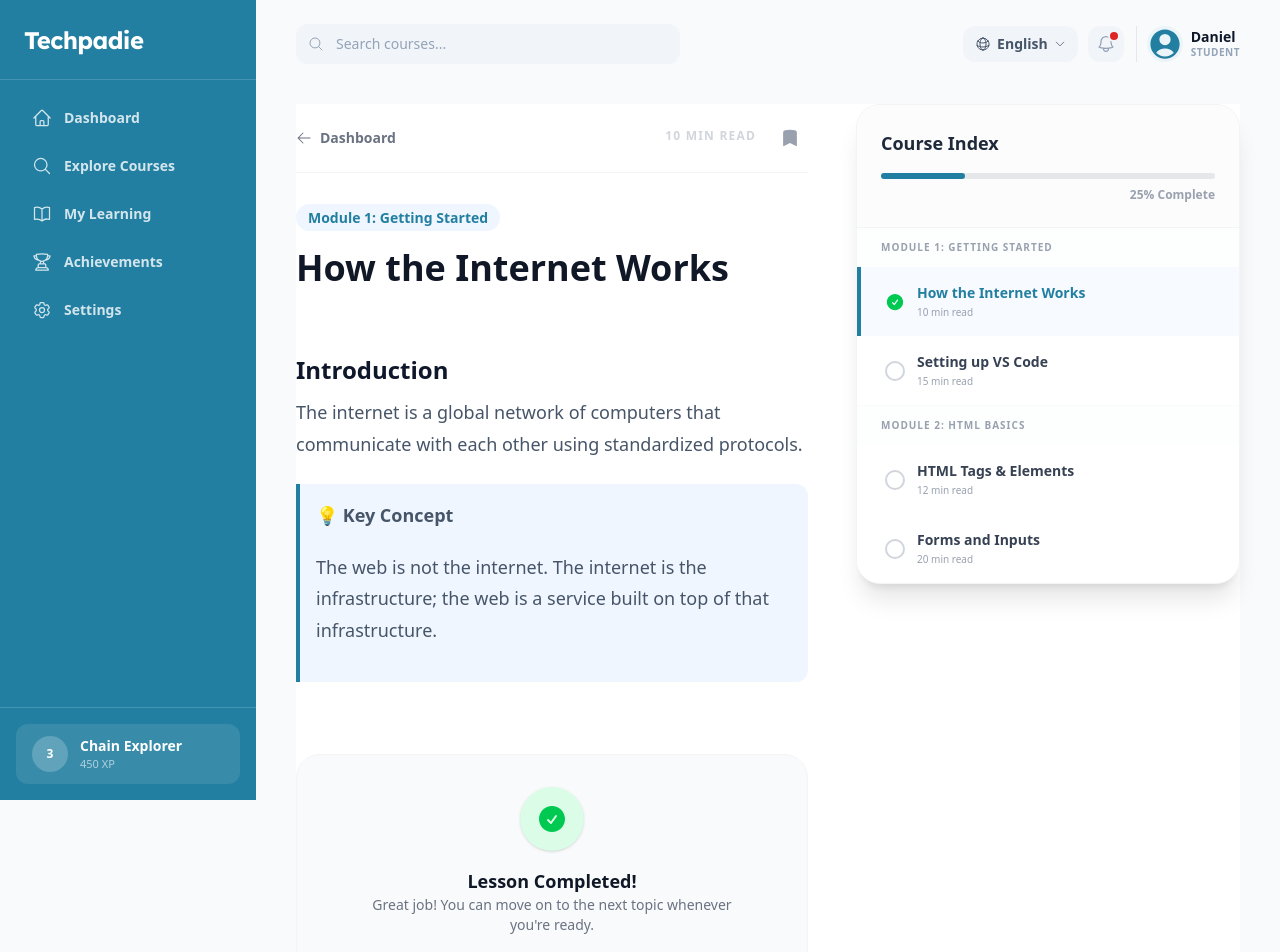
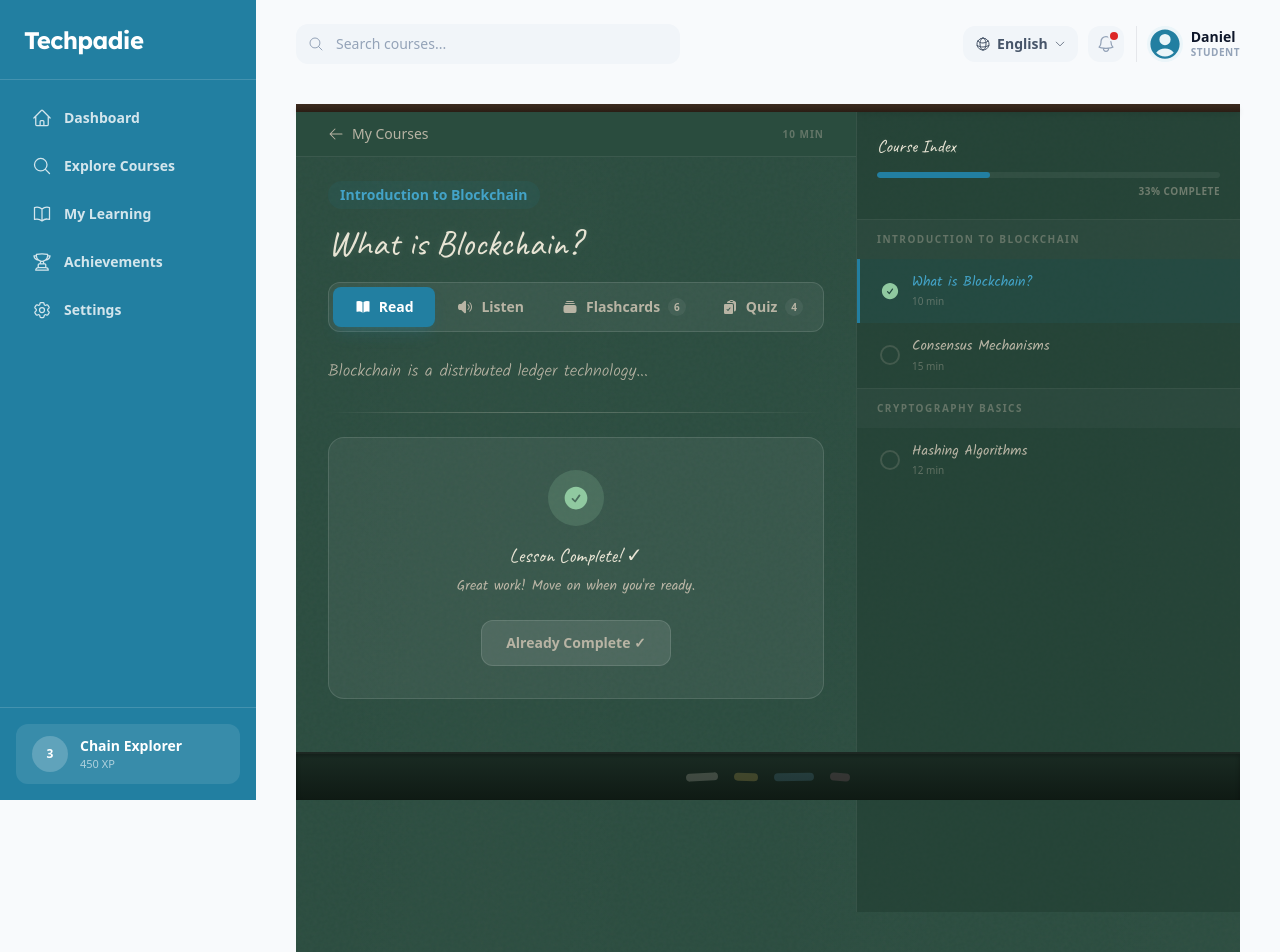
Before and after one commit to TeenGirlsinBlockchain/Techpadie, a Next.js app: page /dashboard/learn/1 in a window 1280 px wide. Shown: the top 952 px of the page. Built offline with nearby package versions, Linux system fonts and the light colour scheme.

Commit message:
made several changes

```diff
--- a/app/dashboard/explore/page.tsx
+++ b/app/dashboard/explore/page.tsx
@@ -1,3 +1,4 @@
+
 'use client';
 
 import React, { useState, useMemo } from 'react';
--- a/app/dashboard/learn/[courseId]/page.tsx
+++ b/app/dashboard/learn/[courseId]/page.tsx
@@ -1,280 +1,220 @@
-"use client";
+'use client';
 
-import React, { useState, useMemo } from 'react';
+import React, { useState, useMemo, useCallback } from 'react';
 import Link from 'next/link';
+import ChalkboardShell from '../components/ChalkboardShell';
+import LessonTabs from '../components/LessonTabs';
+import ReadPanel from '../components/ReadPanel';
+import ListenPanel from '../components/ListenPanel';
+import FlashcardsPanel from '../components/FlashcardsPanel';
+import QuizPanel from '../components/QuizPanel';
+import ChalkSyllabus from '../components/ChalkSyllabus';
+import Drawer from '@/app/components/ui/Drawer';
+import { useGamification } from '@/app/context/GamificationContext';
+import { getLessonGeneratedContent } from '@/app/lib/mockLearnData';
+import { MOCK_COURSES } from '@/app/lib/mockData';
+import { XP_REWARDS } from '@/app/lib/constants';
+import type { Lesson, LessonTab } from '@/app/types';
 import {
-  CheckCircleIcon,
-  ChevronRightIcon,
   ArrowLeftIcon,
-  BookmarkIcon,
-  ClipboardDocumentIcon
+  ListBulletIcon,
+  BoltIcon,
 } from '@heroicons/react/24/solid';
 
-// --- MOCK DATA ---
-const COURSE_CONTENT = {
-  id: 1,
-  title: 'Introduction to Web development',
-  progress: 35,
-  modules: [
-    {
-      id: 1,
-      title: 'Module 1: Getting Started',
-      lessons: [
-        {
-          id: 101,
-          title: 'How the Internet Works',
-          duration: '10 min read',
-          isCompleted: true,
-          type: 'text',
-          content: `
-            <h2 class="text-2xl font-bold text-gray-900 mb-4">Introduction</h2>
-            <p class="mb-6 text-gray-600 leading-relaxed text-lg">
-              The internet is a global network of computers that communicate with each other using standardized protocols.
-            </p>
-            <div class="bg-blue-50 border-l-4 border-[#227FA1] p-4 my-6 rounded-r-xl">
-              <p class="text-[#227FA1] font-bold text-sm">💡 Key Concept</p>
-              <p class="text-gray-700 mt-1">
-                The web is not the internet. The internet is the infrastructure; the web is a service built on top of that infrastructure.
-              </p>
-            </div>
-          `
-        },
-        {
-          id: 102,
-          title: 'Setting up VS Code',
-          duration: '15 min read',
-          isCompleted: false,
-          type: 'text',
-          content: `
-             <h2 class="text-2xl font-bold text-gray-900 mb-4">Installation</h2>
-             <p class="mb-6 text-gray-600 leading-relaxed text-lg">
-               Visual Studio Code is a lightweight but powerful source code editor.
-             </p>
-             `
-        }
-      ]
-    },
-    {
-      id: 2,
-      title: 'Module 2: HTML Basics',
-      lessons: [
-        { id: 201, title: 'HTML Tags & Elements', duration: '12 min read', isCompleted: false, type: 'text', content: '<p>HTML stands for HyperText Markup Language...</p>' },
-        { id: 202, title: 'Forms and Inputs', duration: '20 min read', isCompleted: false, type: 'text', content: '<p>Forms are used to collect user input...</p>' },
-      ]
-    }
-  ]
-};
+export default function CourseLearnPage({ params }: { params: { courseId: string } }) {
+  const course = MOCK_COURSES.find((c) => c.id === params.courseId) || MOCK_COURSES[0];
 
-export default function CourseLearnPage({ params }: { params: { courseId: string } }) {
-  // 1. Initialize State
-  // We default to the very first lesson of the first module
-  const [activeLesson, setActiveLesson] = useState(COURSE_CONTENT.modules[0].lessons[0]);
-  const [completedLessonIds, setCompletedLessonIds] = useState<number[]>([101]); // Mocking completed IDs
+  const flatLessons = useMemo(
+    () => course.modules.flatMap((m) => m.lessons),
+    [course]
+  );
 
-  // 2. Flatten Lessons for Easy Navigation
-  // This turns the nested structure into a simple list: [Lesson1, Lesson2, Lesson3, Lesson4...]
-  const flatLessons = useMemo(() => {
-    return COURSE_CONTENT.modules.flatMap(module => module.lessons);
+  const [activeLesson, setActiveLesson] = useState<Lesson>(flatLessons[0] || course.modules[0]?.lessons[0]);
+  const [activeTab, setActiveTab] = useState<LessonTab>('read');
+  const [completedIds, setCompletedIds] = useState<Set<string>>(new Set(['les_001']));
+  const [isSyllabusOpen, setIsSyllabusOpen] = useState(false);
+  const [xpToast, setXpToast] = useState<number | null>(null);
+
+  const { addXP } = useGamification();
+
+  const currentIndex = flatLessons.findIndex((l) => l.id === activeLesson?.id);
+  const isLastLesson = currentIndex === flatLessons.length - 1;
+  const generatedContent = activeLesson ? getLessonGeneratedContent(activeLesson.id) : null;
+
+  const selectLesson = useCallback((lesson: Lesson) => {
+    setActiveLesson(lesson);
+    setActiveTab('read');
+    setIsSyllabusOpen(false);
+    window.scrollTo({ top: 0, behavior: 'smooth' });
   }, []);
 
-  // 3. Calculate Current Position
-  const currentIndex = flatLessons.findIndex(l => l.id === activeLesson.id);
-  const isFirstLesson = currentIndex === 0;
-  const isLastLesson = currentIndex === flatLessons.length - 1;
+  const showXpToast = useCallback((amount: number) => {
+    setXpToast(amount);
+    setTimeout(() => setXpToast(null), 2500);
+  }, []);
 
-  // 4. Navigation Handlers
-  const handleNext = () => {
+  const handleMarkComplete = useCallback(() => {
+    if (!activeLesson) return;
+    if (!completedIds.has(activeLesson.id)) {
+      setCompletedIds((prev) => {
+        const next = new Set(prev);
+        next.add(activeLesson.id);
+        return next;
+      });
+      addXP(XP_REWARDS.lessonCompleted);
+      showXpToast(XP_REWARDS.lessonCompleted);
+    }
     if (!isLastLesson) {
-      const nextLesson = flatLessons[currentIndex + 1];
-      setActiveLesson(nextLesson);
-      window.scrollTo({ top: 0, behavior: 'smooth' });
+      const next = flatLessons[currentIndex + 1];
+      selectLesson(next);
     }
-  };
+  }, [activeLesson, completedIds, isLastLesson, currentIndex, flatLessons, addXP, selectLesson, showXpToast]);
 
-  const handlePrevious = () => {
-    if (!isFirstLesson) {
-      const prevLesson = flatLessons[currentIndex - 1];
-      setActiveLesson(prevLesson);
-      window.scrollTo({ top: 0, behavior: 'smooth' });
+  const currentModule = course.modules.find((m) =>
+    m.lessons.some((l) => l.id === activeLesson?.id)
+  );
+
+  // Guard: if no lessons in course
+  if (!activeLesson || flatLessons.length === 0) {
+    return (
+      <ChalkboardShell>
+        <div className="flex items-center justify-center min-h-screen px-6">
+          <div className="text-center">
+            <h2 className="font-chalk text-2xl text-chalk-white mb-3">No lessons available</h2>
+            <p className="text-chalk-white-dim text-sm mb-6" style={{ fontFamily: 'var(--font-chalk-body)' }}>
+              This course doesn&apos;t have any content yet.
+            </p>
+            <Link href="/dashboard/my-courses" className="text-brand-400 font-bold text-sm hover:text-brand-300">
+              ← Back to My Courses
+            </Link>
+          </div>
+        </div>
+      </ChalkboardShell>
+    );
   }
-  };
-
-  const handleMarkComplete = () => {
-    // Add current lesson ID to completed list if not already there
-    if (!completedLessonIds.includes(activeLesson.id)) {
-        setCompletedLessonIds([...completedLessonIds, activeLesson.id]);
-    }
-    // Auto-advance to next lesson
-    handleNext();
-  };
 
   return (
-    <div className="flex flex-col lg:flex-row min-h-screen bg-white gap-8 lg:gap-12 pb-20">
+    <ChalkboardShell>
+      {/* XP Toast */}
+      {xpToast && (
+        <div className="fixed top-6 right-6 z-50 animate-fade-in">
+          <div className="flex items-center gap-2 bg-gamification-xp text-white px-4 py-2.5 rounded-xl shadow-xl text-sm font-bold">
+            <BoltIcon className="h-4 w-4" />
+            +{xpToast} XP
+          </div>
+        </div>
+      )}
 
-      {/* --- LEFT COLUMN: READING AREA --- */}
-      <div className="flex-1 flex flex-col pl-4 lg:pl-0 pr-4 lg:pr-0">
+      <div className="flex flex-col lg:flex-row min-h-screen">
+        {/* ═══ MAIN CONTENT ═══════════════════════════════════ */}
+        <div className="flex-1 min-w-0">
+          {/* Top Nav */}
+          <div className="sticky top-0 z-20 bg-chalk-board/95 backdrop-blur-md border-b border-chalk-divider">
+            <div className="flex items-center justify-between px-4 sm:px-6 lg:px-8 py-3">
+              <Link
+                href="/dashboard/my-courses"
+                className="flex items-center gap-2 text-chalk-white-dim hover:text-chalk-white text-sm font-medium transition-colors"
+              >
+                <ArrowLeftIcon className="h-4 w-4" />
+                <span className="hidden sm:inline">My Courses</span>
+              </Link>
 
-        {/* Navigation Header */}
-        <div className="sticky top-0 bg-white/90 backdrop-blur-md z-20 py-4 border-b border-gray-100 mb-8">
-          <div className="flex items-center justify-between">
-            <Link href="/dashboard/my-courses" className="flex items-center gap-2 text-sm font-bold text-gray-500 hover:text-[#227FA1] transition">
-              <ArrowLeftIcon className="w-4 h-4" />
-              Dashboard
-            </Link>
-            <div className="flex gap-2">
-              <span className="text-xs font-bold text-gray-300 uppercase tracking-widest pt-2 mr-2">
+              <div className="flex items-center gap-3">
+                <span className="text-[10px] font-bold text-chalk-white-dim/40 uppercase tracking-widest">
                   {activeLesson.duration}
                 </span>
-              <button className="p-2 rounded-full hover:bg-gray-100 text-gray-400 hover:text-[#227FA1]">
-                <BookmarkIcon className="w-5 h-5" />
+                <button
+                  onClick={() => setIsSyllabusOpen(true)}
+                  className="lg:hidden p-2 rounded-lg text-chalk-white-dim hover:text-chalk-white hover:bg-chalk-surface-hover transition-colors"
+                  aria-label="Open syllabus"
+                >
+                  <ListBulletIcon className="h-5 w-5" />
                 </button>
               </div>
             </div>
           </div>
 
-        {/* Article Header */}
-        <div className="mb-8">
-           <span className="text-[#227FA1] font-bold text-sm bg-blue-50 px-3 py-1 rounded-full">
-             {COURSE_CONTENT.modules.find(m => m.lessons.some(l => l.id === activeLesson.id))?.title}
+          {/* Lesson Header */}
+          <div className="px-4 sm:px-6 lg:px-8 pt-6 pb-4">
+            {currentModule && (
+              <span className="inline-block text-brand-400 font-bold text-xs sm:text-sm bg-brand-500/10 px-3 py-1 rounded-full mb-3">
+                {currentModule.title}
               </span>
-           <h1 className="text-3xl md:text-4xl font-black text-gray-900 mt-4 leading-tight">
+            )}
+            <h1 className="font-chalk text-2xl sm:text-3xl md:text-4xl text-chalk-white leading-tight chalk-glow">
               {activeLesson.title}
             </h1>
           </div>
 
-        {/* MAIN CONTENT */}
-        <div className="w-full max-w-3xl">
-           <div
-             className="rich-text-content"
-             dangerouslySetInnerHTML={{ __html: activeLesson.content }}
+          {/* Tabs */}
+          <div className="px-4 sm:px-6 lg:px-8 mb-6">
+            <LessonTabs
+              activeTab={activeTab}
+              onTabChange={setActiveTab}
+              flashcardCount={generatedContent?.flashcards.length}
+              quizCount={generatedContent?.quiz.length}
             />
+          </div>
 
-           {/* Manual Code Block Injection for Demo */}
-           {activeLesson.id === 102 && (
-             <div className="bg-gray-900 rounded-xl p-6 my-8 shadow-2xl overflow-x-auto relative group">
-                <button className="absolute top-4 right-4 text-gray-400 hover:text-white opacity-0 group-hover:opacity-100 transition-opacity">
-                   <ClipboardDocumentIcon className="w-5 h-5" />
-                </button>
-                <pre className="text-sm font-mono text-gray-300">
-                  <code>
-<span className="text-purple-400">const</span> <span className="text-blue-400">welcome</span> = <span className="text-green-400">"Hello Techpadie!"</span>;{'\n'}
-console.<span className="text-yellow-400">log</span>(welcome);
-                  </code>
-                </pre>
-             </div>
+          {/* Tab Content */}
+          <div className="px-4 sm:px-6 lg:px-8 pb-24 lg:pb-16 max-w-3xl">
+            {activeTab === 'read' && (
+              <ReadPanel
+                lesson={activeLesson}
+                isCompleted={completedIds.has(activeLesson.id)}
+                onMarkComplete={handleMarkComplete}
+                isLastLesson={isLastLesson}
+              />
+            )}
+            {activeTab === 'listen' && (
+              <ListenPanel lesson={activeLesson} courseTitle={course.title} />
+            )}
+            {activeTab === 'flashcards' && (
+              <FlashcardsPanel
+                flashcards={generatedContent?.flashcards || []}
+                onReviewComplete={() => { addXP(15); showXpToast(15); }}
+              />
+            )}
+            {activeTab === 'quiz' && (
+              <QuizPanel
+                questions={generatedContent?.quiz || []}
+                lessonTitle={activeLesson.title}
+              />
             )}
           </div>
-
-        {/* COMPLETION ACTION CARD */}
-        <div className="mt-12 mb-20 p-8 bg-gray-50 rounded-3xl border border-gray-100 flex flex-col items-center text-center">
-           <div className={`w-16 h-16 rounded-full flex items-center justify-center shadow-sm mb-4 transition-colors ${completedLessonIds.includes(activeLesson.id) ? 'bg-green-100' : 'bg-white'}`}>
-              <CheckCircleIcon className={`w-8 h-8 ${completedLessonIds.includes(activeLesson.id) ? 'text-green-500' : 'text-gray-200'}`} />
         </div>
 
-           <h3 className="text-lg font-bold text-gray-900">
-               {completedLessonIds.includes(activeLesson.id) ? 'Lesson Completed!' : 'Finished reading?'}
-           </h3>
-           <p className="text-gray-500 text-sm mb-6 max-w-sm">
-             {completedLessonIds.includes(activeLesson.id)
-                ? "Great job! You can move on to the next topic whenever you're ready."
-                : "Mark this lesson as complete to update your progress and move to the next topic."}
-           </p>
-
-           <div className="flex gap-4 w-full md:w-auto">
-              {/* PREVIOUS BUTTON */}
-              <button
-                onClick={handlePrevious}
-                disabled={isFirstLesson}
-                className={`flex-1 md:flex-none px-6 py-3 border border-gray-200 bg-white font-bold rounded-xl transition
-                    ${isFirstLesson
-                        ? 'text-gray-300 cursor-not-allowed'
-                        : 'text-gray-600 hover:bg-gray-50'}`}
-              >
-                 Previous
-              </button>
-
-              {/* MARK COMPLETE & NEXT BUTTON */}
-              <button
-                onClick={handleMarkComplete}
-                disabled={isLastLesson}
-                className={`flex-1 md:flex-none px-8 py-3 font-bold rounded-xl shadow-lg transition active:scale-95 flex items-center justify-center gap-2
-                    ${isLastLesson
-                        ? 'bg-gray-300 text-white cursor-not-allowed shadow-none'
-                        : 'bg-[#227FA1] text-white shadow-blue-200 hover:bg-[#1a637e]'}`}
-              >
-                 {isLastLesson ? 'Course Completed' : 'Mark Complete & Next'}
-                 {!isLastLesson && <ChevronRightIcon className="w-4 h-4" />}
-              </button>
+        {/* ═══ DESKTOP SYLLABUS ═══════════════════════════════ */}
+        <div className="hidden lg:block w-80 xl:w-96 border-l border-chalk-divider bg-chalk-board-deep/50">
+          <div className="sticky top-0 h-screen overflow-hidden">
+            <ChalkSyllabus
+              modules={course.modules}
+              activeLesson={activeLesson}
+              completedLessonIds={completedIds}
+              totalLessons={flatLessons.length}
+              onSelectLesson={selectLesson}
+            />
           </div>
         </div>
       </div>
 
-      {/* --- RIGHT COLUMN: SYLLABUS --- */}
-      <div className="hidden lg:block w-96 relative">
-         <div className="sticky top-8 bg-white border border-gray-100 rounded-[24px] shadow-xl flex flex-col overflow-hidden max-h-[85vh]">
-             <div className="p-6 border-b border-gray-100 bg-gray-50/50">
-                <h2 className="text-lg font-bold text-gray-800">Course Index</h2>
-                <div className="w-full bg-gray-200 rounded-full h-1.5 mt-4">
-                    {/* Dynamic Progress Bar based on mock state */}
-                    <div
-                        className="bg-[#227FA1] h-full rounded-full transition-all duration-500"
-                        style={{ width: `${(completedLessonIds.length / flatLessons.length) * 100}%` }}
-                    ></div>
+      {/* ═══ MOBILE SYLLABUS DRAWER ═══════════════════════════ */}
+      <Drawer
+        isOpen={isSyllabusOpen}
+        onClose={() => setIsSyllabusOpen(false)}
+        side="right"
+        title="Course Index"
+      >
+        <div className="bg-chalk-board-deep h-full">
+          <ChalkSyllabus
+            modules={course.modules}
+            activeLesson={activeLesson}
+            completedLessonIds={completedIds}
+            totalLessons={flatLessons.length}
+            onSelectLesson={selectLesson}
+          />
         </div>
-                <p className="text-xs font-bold text-gray-400 mt-2 text-right">
-                    {Math.round((completedLessonIds.length / flatLessons.length) * 100)}% Complete
-                </p>
-             </div>
-
-             <div className="flex-1 overflow-y-auto scrollbar-thin">
-                {COURSE_CONTENT.modules.map((module) => (
-                   <div key={module.id} className="border-b border-gray-50 last:border-0">
-                      <div className="px-6 py-3 bg-gray-50/30">
-                         <h3 className="text-[10px] font-black text-gray-400 uppercase tracking-widest">{module.title}</h3>
-                      </div>
-                      <div>
-                         {module.lessons.map((lesson) => {
-                            const isActive = activeLesson.id === lesson.id;
-                            const isDone = completedLessonIds.includes(lesson.id);
-
-                            return (
-                               <div
-                                  key={lesson.id}
-                                  onClick={() => {
-                                      setActiveLesson(lesson);
-                                      window.scrollTo({ top: 0, behavior: 'smooth' });
-                                  }}
-                                  className={`flex items-center gap-3 p-4 px-6 cursor-pointer transition-all border-l-4
-                                    ${isActive
-                                       ? 'bg-blue-50/50 border-[#227FA1]'
-                                       : 'bg-white border-transparent hover:bg-gray-50'
-                                    }`}
-                               >
-                                  <div>
-                                     {isDone ? (
-                                        <CheckCircleIcon className="w-5 h-5 text-green-500" />
-                                     ) : (
-                                        <div className={`w-5 h-5 rounded-full border-2 ${isActive ? 'border-[#227FA1]' : 'border-gray-300'}`} />
-                                     )}
-                                  </div>
-
-                                  <div className="flex-1">
-                                     <p className={`text-sm font-bold ${isActive ? 'text-[#227FA1]' : 'text-gray-700'}`}>
-                                        {lesson.title}
-                                     </p>
-                                     <p className="text-[10px] font-medium text-gray-400 mt-0.5">
-                                        {lesson.duration}
-                                     </p>
-                                  </div>
-                               </div>
-                            );
-                         })}
-                      </div>
-                   </div>
-                ))}
-             </div>
-         </div>
-      </div>
-    </div>
+      </Drawer>
+    </ChalkboardShell>
   );
 }
--- a/app/lib/constants.ts
+++ b/app/lib/constants.ts
@@ -39,7 +39,9 @@ export const SUPPORTED_LANGUAGES: Language[] = [
   { code: 'pt', name: 'Portuguese', nativeName: 'Português', direction: 'ltr' },
 ];
 
-export const COURSE_CATEGORIES: { key: CourseCategory; label: string }[] = [
+export const COURSE_CATEGORIES: {
+  labelKey: any; key: CourseCategory; label: string
+}[] = [
   { key: 'fundamentals', label: 'Fundamentals' },
   { key: 'smart-contracts', label: 'Smart Contracts' },
   { key: 'defi', label: 'DeFi' },
```
Also changed, not shown: app/dashboard/my-courses/page.tsx (+117 -115 lines). Lines whose indentation alone changed are shown as unchanged.
